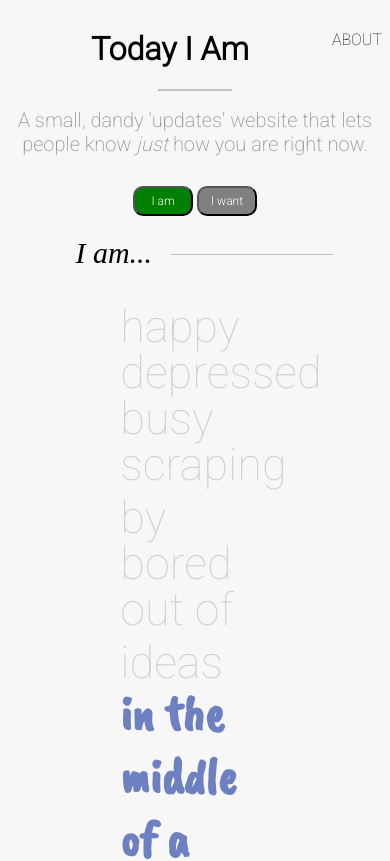
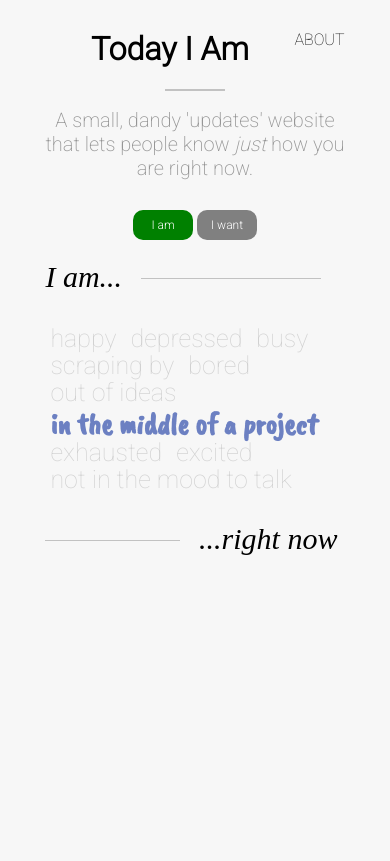
Before and after one commit to haesookim/today-i-am, a plain HTML site: page index.html in a window 390 px wide. Shown: the top 861 px of the page. Drawn offline with nearby package versions, Linux system fonts and the light colour scheme.

Commit message:
added basic responsive design, adjusted font sizes and hr length

```diff
--- a/index.html
+++ b/index.html
@@ -5,6 +5,7 @@
     <meta name="description"
         content="A small, dandy 'updates' website that lets people know just how you are right now.">
     <meta charset="utf-8">
+    <meta name="viewport" content="width=device-width, initial-scale=1, viewport-fit=cover">
     <link href="style.css" type="text/css" rel="stylesheet">
     <link href="https://fonts.googleapis.com/css?family=Caveat+Brush|Roboto:100|Roboto:200|Roboto:300" rel="stylesheet">
     <html dir="ltr">
--- a/style.css
+++ b/style.css
@@ -49,6 +49,7 @@
     height: 30px;
     background-color: gray;
     border-radius: 10px;
+    border: none;
     font-size: 12px;
     font-family: 'Roboto', sans-serif;
     font-weight: 300;
@@ -61,6 +62,7 @@
 
 .container{
     height: fit-content;
+    margin: 0 auto;
 }
 
 #request {
@@ -139,3 +141,35 @@
     color: rgb(108, 128, 194);
     font-size: 50px;
 }
+
+@media only screen and (max-width: 768px){
+    header{
+        width: 80%;
+    }
+    .starter-wrap,
+    .end-wrap{
+        margin-left: 0px;
+    }
+
+    #request .starter-wrap hr{
+        width: 30%;
+    }
+
+    .end-wrap hr{
+        width: 45%;
+    }
+
+    .word-choice{
+        font-size: 25px;
+        height: 25px;
+        padding: 0px 5px;
+    }
+
+    .word-choice.active{
+        font-size: 30px;
+    }
+
+    .description{
+        width: 100%;
+    }
+}
```
